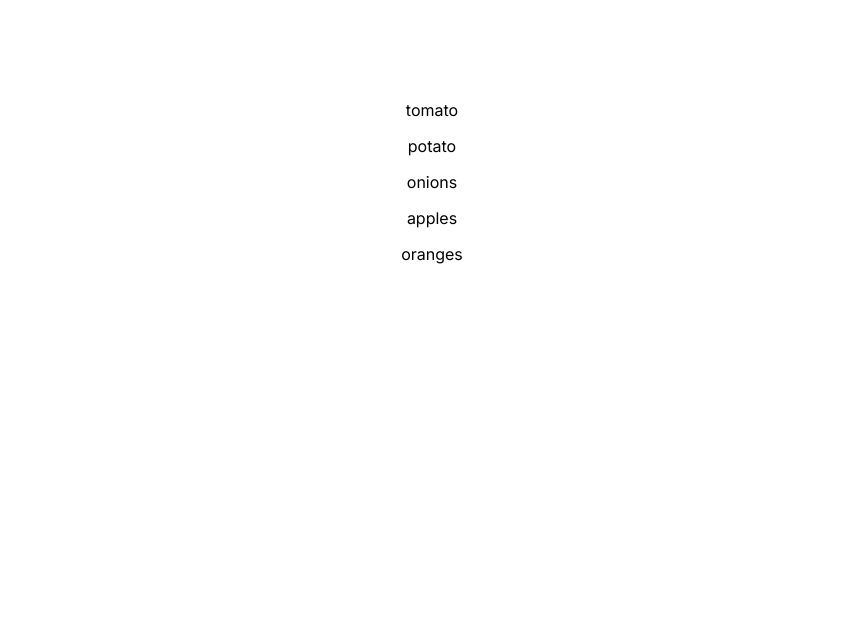
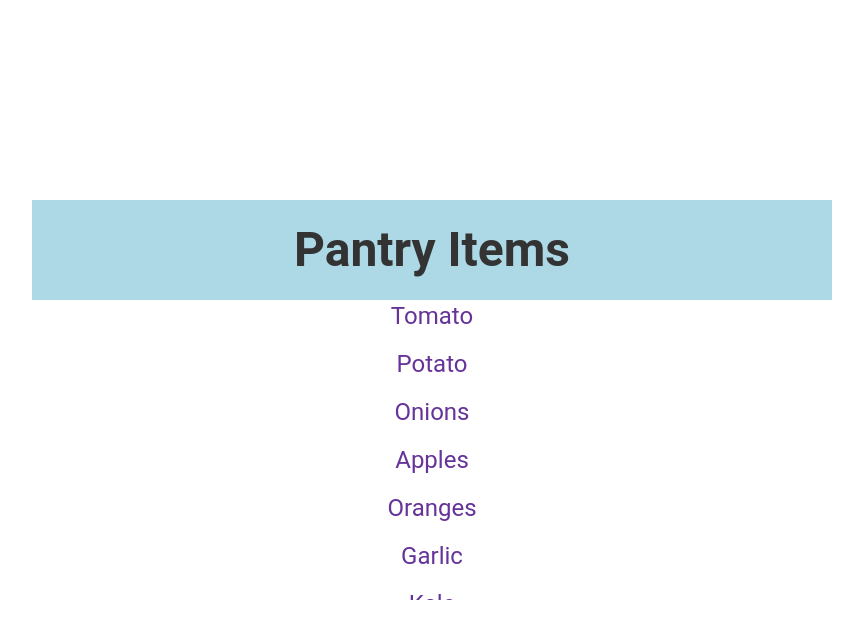
Before and after one commit to cluelessdesi/Pantry-Tracker, a Next.js app in the folder pantry_tracker/: page / in a window 1280 px wide. Shown: the top 638 px of the page, without its empty margins (208-1071 px from the left). Built offline with nearby package versions, Linux system fonts and the light colour scheme.

Commit message:
did some firebase styuff

```diff
--- a/pantry_tracker/app/page.js
+++ b/pantry_tracker/app/page.js
@@ -1,8 +1,8 @@
 // import Image from "next/image";
 // import styles from "./page.module.css";
-import {Box, Stack} from '@mui/material'
+import {Box, Stack, Typography} from '@mui/material'
 
-const item = ['tomato', 'potato', 'onions', 'apples', 'oranges']
+const item = ['tomato', 'potato', 'onions', 'apples', 'oranges', 'garlic', 'kale', 'pomegrenate', 'tomato', 'potato', 'onions', 'apples', 'oranges', 'garlic', 'kale', 'pomegrenate']
 
 export default function Home() {
   return (
@@ -10,20 +10,30 @@ export default function Home() {
     display={'flex'}
     justifyContent={'center'}
     alignItems={'center'}
+    flexDirection={'column'}
     >
 
-    <Stack width="800px" height="600px" spacing={2}>
+    <Box width='800px' height='100px' bgcolor={'#ADD8E6'} display={'flex'} justifyContent={'center'} alignItems={'center'}>
+      <Typography variant='h3' color='#333' textAlign={'center'} fontWeight={'bold'}>
+        Pantry Items
+      </Typography>
+    </Box>
+    <Stack width="800px" height="300px" spacing={2} overflow={'auto'}>
       {item.map((i) => (
         <Box
         key={i}
         width="100%"
-        height="l0px"
+        height="300px"
         display={'flex'}
         justifyContent={'center'}
         alignItems={'center'}
-        bgcolor={'fofof0'}
+        bgcolor={'f0f0f0'}
         >
-          {i}
+          <Typography variant='h5' color='#639' textAlign={'center'}>
+            {
+              i.charAt(0).toUpperCase() + i.slice(1)
+            }
+          </Typography>
         </Box>
       ))}
     </Stack>
--- a/pantry_tracker/package.json
+++ b/pantry_tracker/package.json
@@ -12,6 +12,7 @@
     "@emotion/react": "^11.13.0",
     "@emotion/styled": "^11.13.0",
     "@mui/material": "^5.16.5",
+    "firebase": "^10.12.5",
     "next": "14.2.5",
     "react": "^18",
     "react-dom": "^18"
```
Also changed, not shown: pantry_tracker/firebase.js (added, +21 -0 lines), 1 other file (tests, documents, lock files or other folders).
